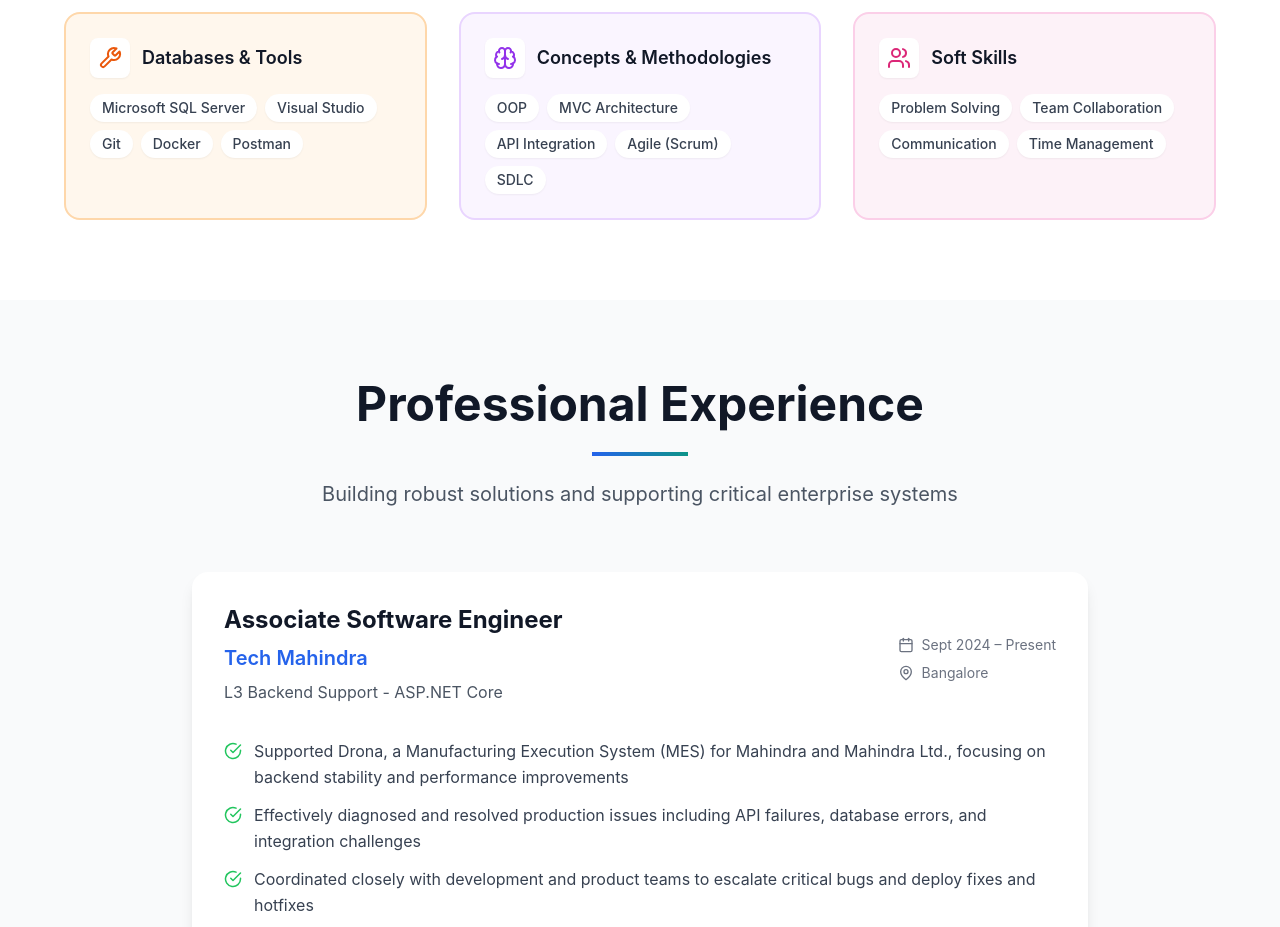
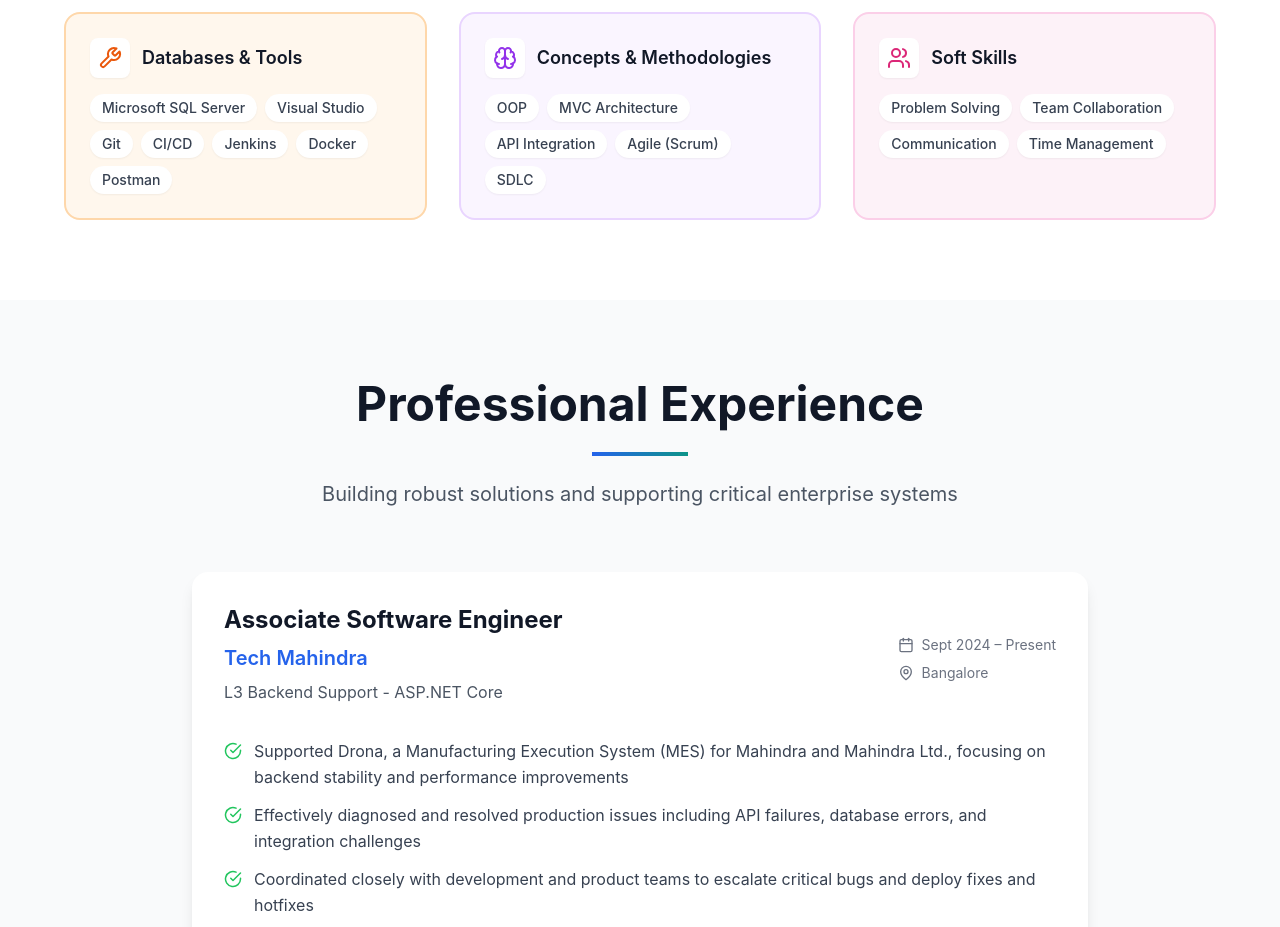
Before and after one commit to kncharan997/Porfolio, a React (Vite) app: page / in a window 1280 px wide. Shown: the part 2100-3027 px from the top of the page. Built offline with nearby package versions, Linux system fonts and the light colour scheme.

Commit message:
Skills add CI CD

```diff
--- a/src/components/Skills.tsx
+++ b/src/components/Skills.tsx
@@ -24,7 +24,7 @@ const Skills: React.FC = () => {
     {
       title: 'Databases & Tools',
       icon: <Wrench className="text-orange-600" size={24} />,
-      skills: ['Microsoft SQL Server', 'Visual Studio', 'Git', 'Docker', 'Postman'],
+      skills: ['Microsoft SQL Server', 'Visual Studio', 'Git','CI/CD','Jenkins', 'Docker', 'Postman'],
       color: 'orange'
     },
     {
```
